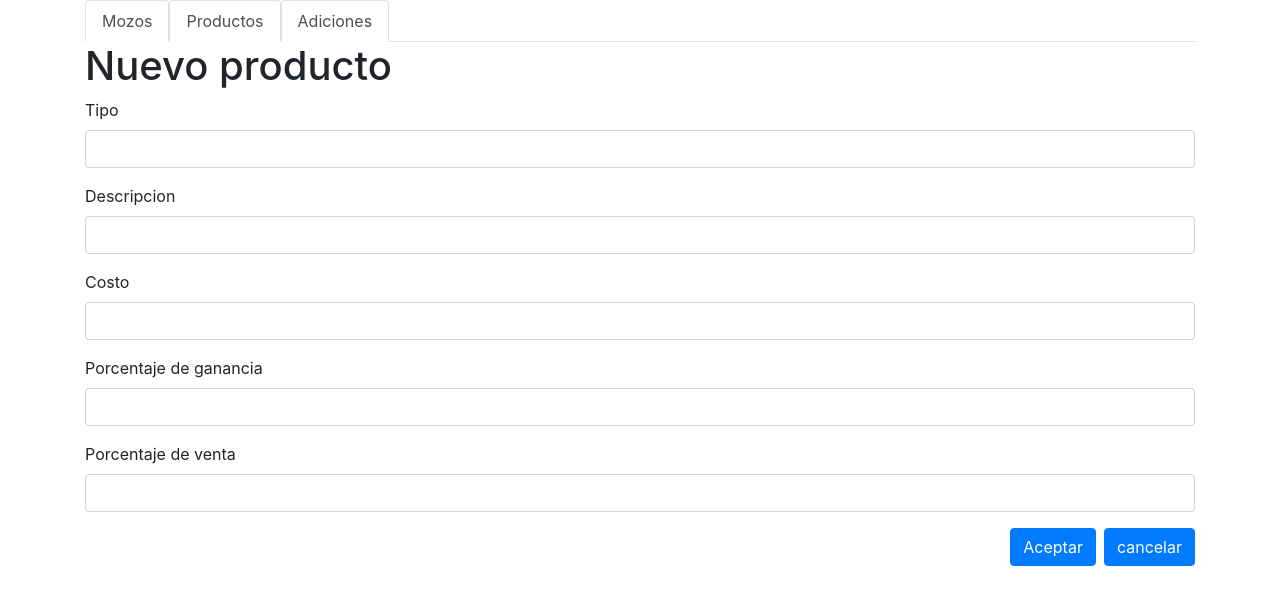
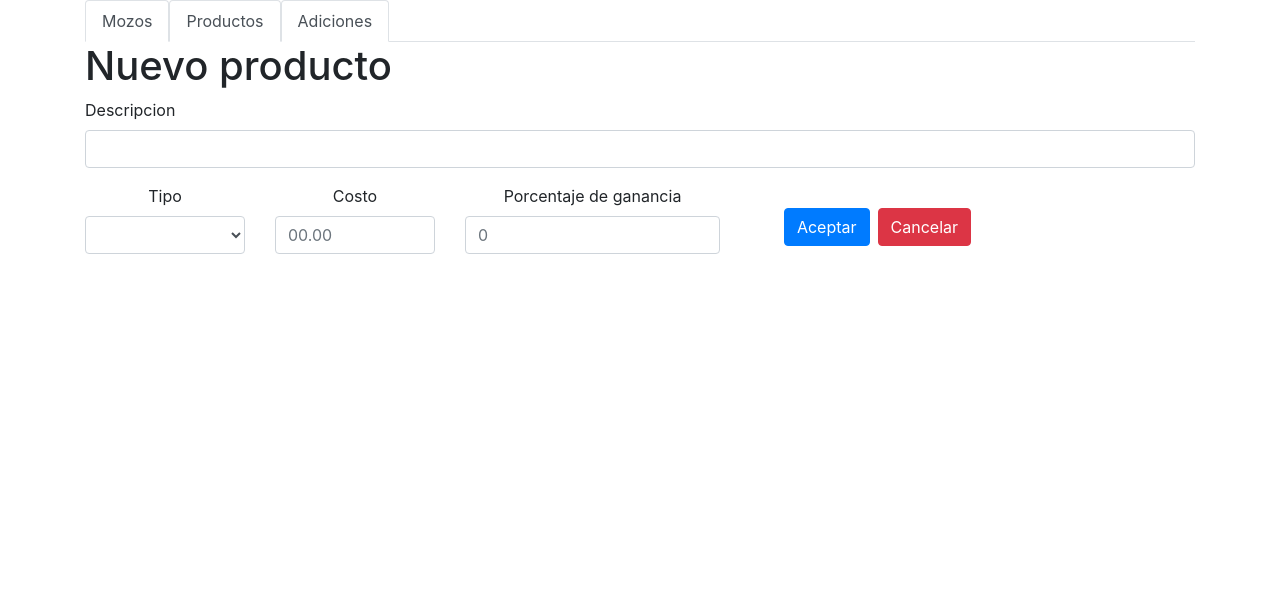
Before and after one commit to PepoPalo/Final-Laboratorio-IV, a React (Create React App) app in the folder frontend/mi-menu/: page /productos/nuevo/ in a window 1280 px wide. Shown: the top 604 px of the page. Built offline with nearby package versions, Linux system fonts and the light colour scheme.

Commit message:
cambios gráficos em ProductoForm

```diff
--- a/frontend/mi-menu/src/componentes/producto/ProductoForm.js
+++ b/frontend/mi-menu/src/componentes/producto/ProductoForm.js
@@ -57,33 +57,35 @@ function handleOnChange(event, campo) {
             {!id && <h1>Nuevo producto</h1>}
             <form onSubmit={(event) => guardar(event)}>
                 <div className="form-group">
-                    <label>Tipo</label>
-                    <input type="text" className="form-control" value={producto.tipo} onChange={(event) => handleOnChange(event, 'tipo')} />
-                </div>
-                <div className="form-group">
                     <label>Descripcion</label>
                     <input type="text" className="form-control" value={producto.descripcion} onChange={(event) => handleOnChange(event, 'descripcion')} />
+                </div>
+                <div className="row text-center align-items-center">
+                    <div className="form-group col-2">
+                        <label>Tipo</label>
+                        <select className="form-control" onChange={(event) => handleOnChange(event, 'tipo')}>
+                            <option selected value={producto.tipo}>{producto.tipo}</option>
+                            <option value="Plato">Plato</option>
+                            <option value="Bebida">Bebida</option>
+                        </select>
+                    </div>
 
+
+                    <div className="form-group col-2">
+                        <label >Costo</label>
+                        <input type="text" className="form-control" placeholder="00.00" value={producto.costo} onChange={(event) => handleOnChange(event, 'costo')} />
+                    </div>
+
+                    <div className="form-group col-3">
+                        <label >Porcentaje de ganancia</label>
+                        <input type="text" className="form-control" placeholder="0" value={producto.porcentaje_ganancia} onChange={(event) => handleOnChange(event, 'porcentaje_ganancia')} />
+                    </div>
+
+                    <div className="col-3">
+                        <button type="submit" className="btn btn-primary mr-2">Aceptar</button>
+                        <button onClick={() => history.push("/productos/")} className="btn btn-danger">Cancelar</button>
+                    </div>
                 </div>
-                <div className="form-group">
-                    <label>Costo</label>
-                    <input type="text" className="form-control" value={producto.costo} onChange={(event) => handleOnChange(event, 'costo')} />
-                </div>
-
-                <div className="form-group">
-                    <label>Porcentaje de ganancia</label>
-                    <input type="text" className="form-control" value={producto.porcentaje_ganancia} onChange={(event) => handleOnChange(event, 'porcentaje_ganancia')} />
-                </div>
-                <div className="form-group">
-                    <label>Porcentaje de venta</label>
-                    <input type="text" className="form-control" value={producto.porcentaje_venta} onChange={(event) => handleOnChange(event, 'porcentaje_venta')} />
-                </div>
-
-                <div className="float-right">
-                    <button type="submit" className="btn btn-primary mr-2">Aceptar</button>
-                    <button onClick={() => history.push("/productos/")} className="btn btn-primary">cancelar</button>
-                </div>
-
 
             </form>
 
```
